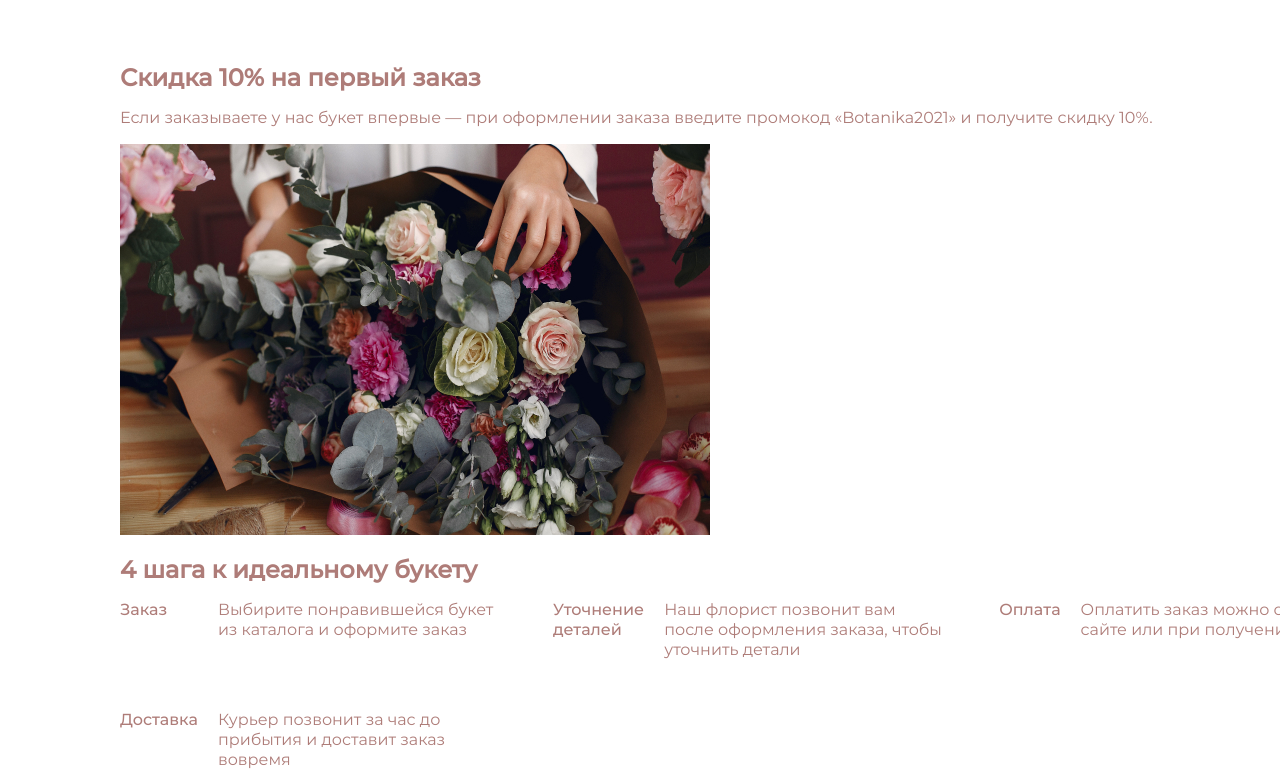
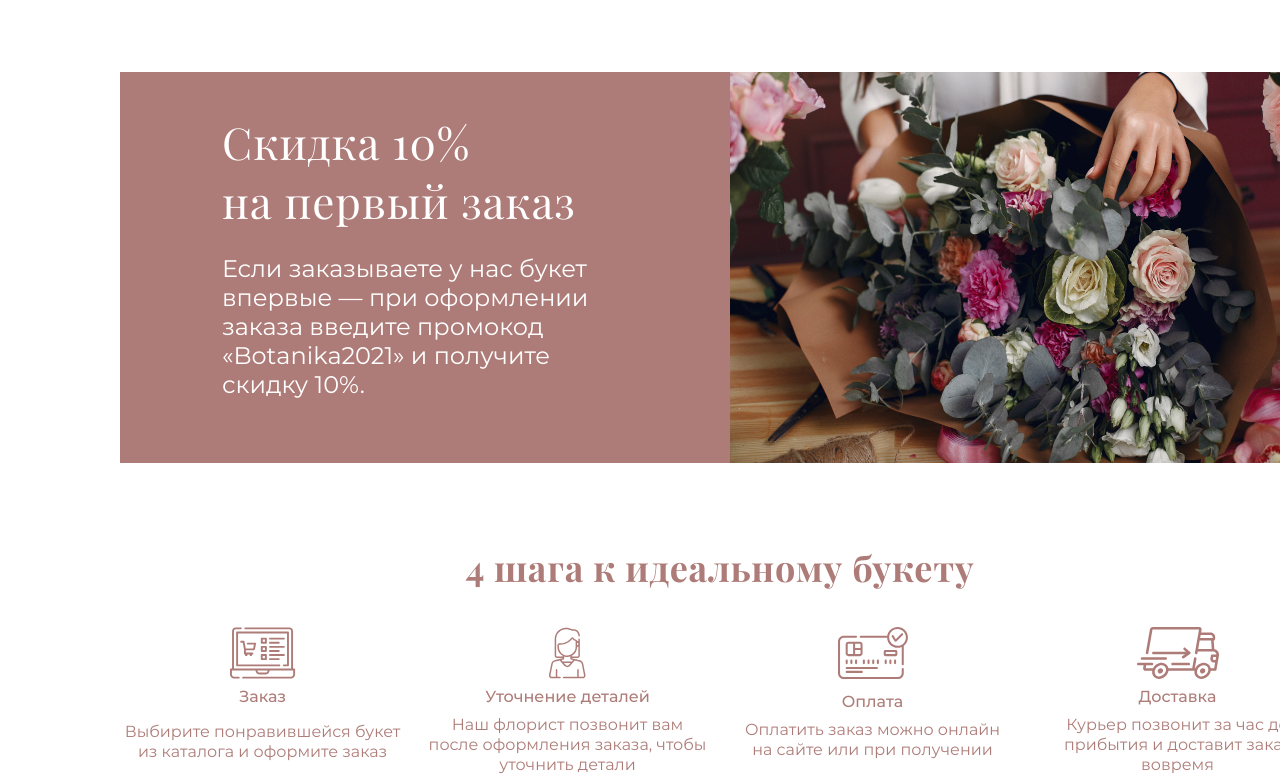
Before and after one commit to LianaBazhenova/landing_marathon, a website: page index.html in a window 1280 px wide. Shown: the part 1944-2723 px from the top of the page. Drawn offline with Linux system fonts and the light colour scheme.

Commit message:
стилизация discount и advantages-steps

```diff
--- a/css/style.css
+++ b/css/style.css
@@ -270,7 +270,7 @@
 
 .choice-bouquet__list {
   padding: 0;
-  margin: 73px 0;
+  margin: 75px 0;
   list-style: none;
   display: grid;
   grid-template-columns: repeat(3, 1fr);
@@ -279,7 +279,6 @@
 
 .choice-bouquet__item {
   position: relative;
-  /* z-index: 1; */
   background-color: rgba(174, 124, 120, 0.6);
   padding-bottom: 374px;
   border-radius: 10px;
@@ -292,7 +291,6 @@
 
 .choice-bouquet__heading {
   position: inherit;
-  /* z-index: 2; */
   top: 183px;
   text-align: center;
   color: #FFFFFF;
@@ -304,11 +302,106 @@
 }
 
 .choice-bouquet__paragraph {
-
-  /* z-index: 2; */
   margin: 0;
   position: inherit;
   color: #FFFFFF;
   top: 190px;
   text-align: center;
 }
+
+/* discount */
+
+.discount {
+  background: #AE7C78;
+  display: grid;
+  grid-template-columns: repeat(2, 1fr);
+  grid-gap: 20px;
+  margin-bottom: 80px;
+}
+
+.discount__container {
+  padding: 40px 102px 0;
+}
+
+.discount__heading {
+  margin: 0 0 24px;
+  padding: 0;
+  font-size: 44px;
+  line-height: 59px;
+  font-family: "Playfair Display", Arial, sans-serif;
+  color: #FFFFFF;
+  letter-spacing: 0.02em;
+  font-weight: 400;
+}
+
+.discount__paragraph {
+  margin: 0;
+  padding: 0;
+  font-size: 24px;
+  line-height: 29px;
+  color: #FFFFFF;
+}
+
+/* advantages-steps */
+
+.advantages-steps__list {
+  padding: 0;
+  margin: 0;
+}
+
+.advantages-steps {
+  margin-bottom: 80px;
+}
+
+.advantages-steps__list-heading{
+  font-size: 36px;
+  line-height: 48px;
+  letter-spacing: 0.02em;
+  font-family: "Playfair Display", Arial, sans-serif;
+  text-align: center;
+  font-weight: 700;
+  margin: 0 0 36px;
+}
+
+.advantages-steps__item {
+  display: grid;
+  grid-template-columns: 1fr;
+  grid-gap: 8px;
+}
+
+.advantages-steps__item:nth-child(1) .advantages-steps__heading {
+  margin: -13px;
+}
+
+.advantages-steps__item:nth-child(3) .advantages-steps__heading {
+  margin-top: -10px;
+}
+
+.advantages-steps__item:nth-child(3) .advantages-steps__paragraph  {
+  margin-top: -16px;
+}
+
+.advantages-steps__image {
+  margin: 0 auto;
+}
+
+.advantages-steps__list {
+  display: grid;
+  grid-template-columns: repeat(4, 1fr);
+  grid-gap: 20px;
+}
+
+.advantages-steps__heading {
+  font-weight: 500;
+  text-align: center;
+  padding: 0;
+  margin: 0;
+  font-size: 16px;
+  line-height: 20px;
+}
+
+.advantages-steps__paragraph {
+  text-align: center;
+  padding: 0;
+  margin: 0;
+}
--- a/index.html
+++ b/index.html
@@ -105,28 +105,34 @@
         </div>
       </section>
       <section class="discount">
-        <h2 class="discount__heading">Скидка 10% на первый заказ</h2>
-        <p class="discount__paragraph">Если заказываете у нас букет впервые — при оформлении заказа введите промокод «Botanika2021» и получите скидку 10%.</p>
+        <div class="discount__container">
+          <h2 class="discount__heading">Скидка 10%<br>на первый заказ</h2>
+          <p class="discount__paragraph">Если заказываете у нас букет впервые — при оформлении заказа введите промокод «Botanika2021» и получите скидку 10%.</p>
+        </div>
         <img src="img/bouquet_ discount.jpg" width="590" height="391" alt=" Фото букета пионовидных роз">
       </section>
-      <section class="advantages advantages--steps">
-        <h2 class="heading">4 шага к идеальному букету</h2>
-        <ul class="advantages__list">
-          <li class="advantages__item">
-            <h3 class="advantages__heading">Заказ</h3>
-            <p class="advantages__paragraph">Выбирите понравившейся букет из каталога и оформите заказ</p>
+      <section class="advantages-steps">
+        <h2 class="advantages-steps__list-heading">4 шага к идеальному букету</h2>
+        <ul class="advantages-steps__list">
+          <li class="advantages-steps__item">
+            <img class="advantages-steps__image" src="img/icon/catalog.svg" width="66" height="52" alt="">
+            <h3 class="advantages-steps__heading">Заказ</h3>
+            <p class="advantages-steps__paragraph">Выбирите понравившейся букет из каталога и оформите заказ</p>
           </li>
-          <li class="advantages__item">
-            <h3 class="advantages__heading">Уточнение деталей</h3>
-            <p class="advantages__paragraph">Наш флорист позвонит вам после оформления заказа, чтобы уточнить детали</p>
+          <li class="advantages-steps__item">
+            <img class="advantages-steps__image" src="img/icon/girl.svg" width="37" height="52" alt="">
+            <h3 class="advantages-steps__heading">Уточнение деталей</h3>
+            <p class="advantages-steps__paragraph">Наш флорист позвонит вам после оформления заказа, чтобы уточнить детали</p>
           </li>
-          <li class="advantages__item">
-            <h3 class="advantages__heading">Оплата</h3>
-            <p class="advantages__paragraph">Оплатить заказ можно онлайн на сайте или при получении</p>
+          <li class="advantages-steps__item">
+            <img class="advantages-steps__image" src="img/icon/pay.svg" width="70" height="52" alt="">
+            <h3 class="advantages-steps__heading">Оплата</h3>
+            <p class="advantages-steps__paragraph">Оплатить заказ можно онлайн<br>на сайте или при получении</p>
           </li>
-          <li class="advantages__item">
-            <h3 class="advantages__heading">Доставка</h3>
-            <p class="advantages__paragraph">Курьер позвонит за час до прибытия и доставит заказ вовремя</p>
+          <li class="advantages-steps__item">
+            <img class="advantages-steps__image" src="img/icon/car.svg" width="82" height="52" alt="">
+            <h3 class="advantages-steps__heading">Доставка</h3>
+            <p class="advantages-steps__paragraph">Курьер позвонит за час до прибытия и доставит заказ вовремя</p>
           </li>
         </ul>
       </section>
```
Also changed, not shown: img/icon/catalog.svg (added), img/icon/girl.svg (added), img/icon/pay.svg (added).
